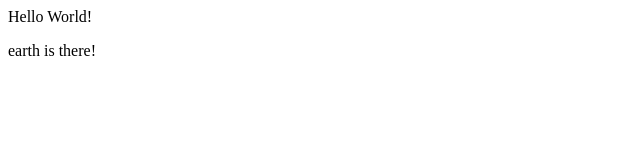
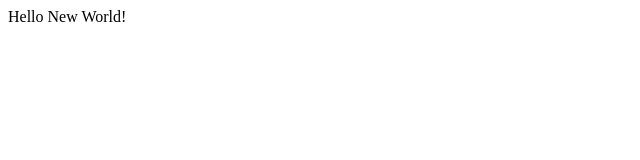
Before and after one commit to Gardantua/demo-repo, a plain HTML site: page index.html in a window 1280 px wide. Shown: the whole page, without its empty margins (0-640 px from the left). Drawn offline with Linux system fonts and the light colour scheme.

Commit message:
merge try

```diff
--- a/index.html
+++ b/index.html
@@ -1,2 +1 @@
-<div>Hello World!</div>
-<p>earth is there!</p>
+<div>Hello New World!</div>
```
